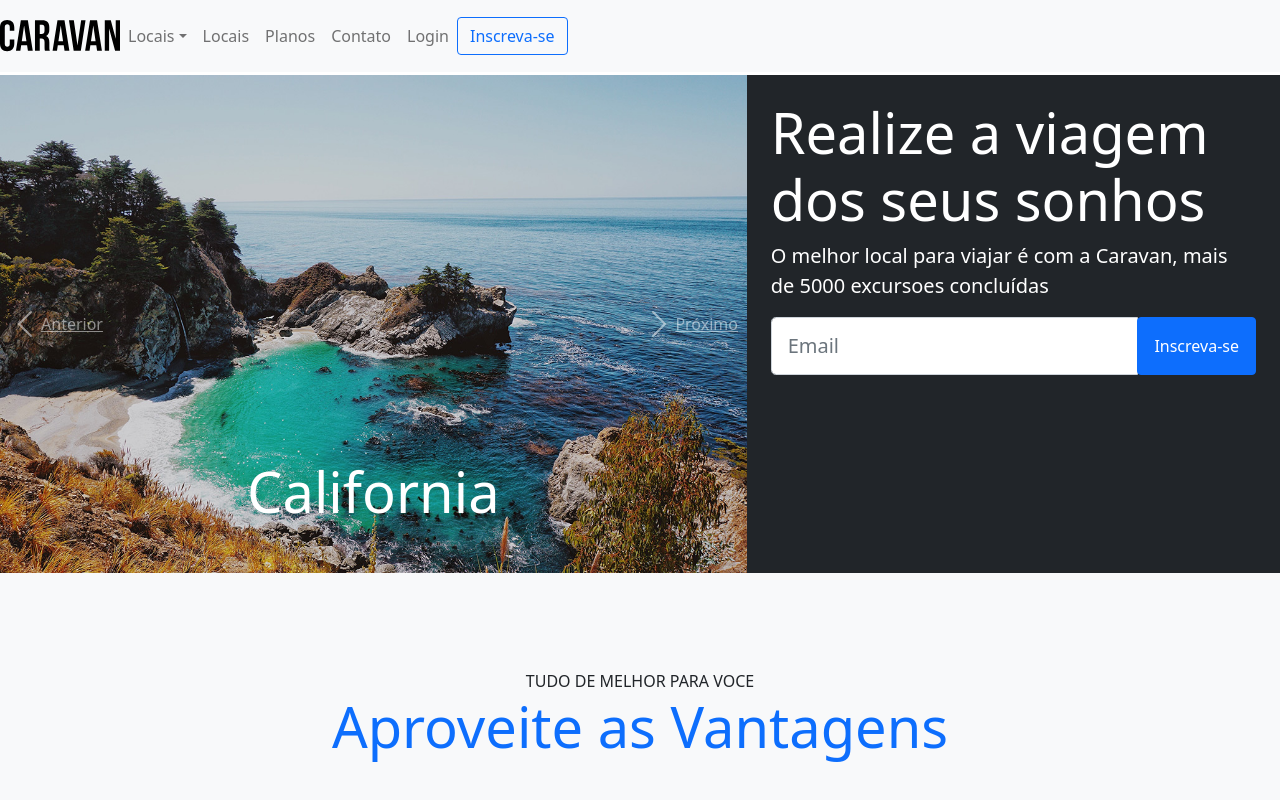
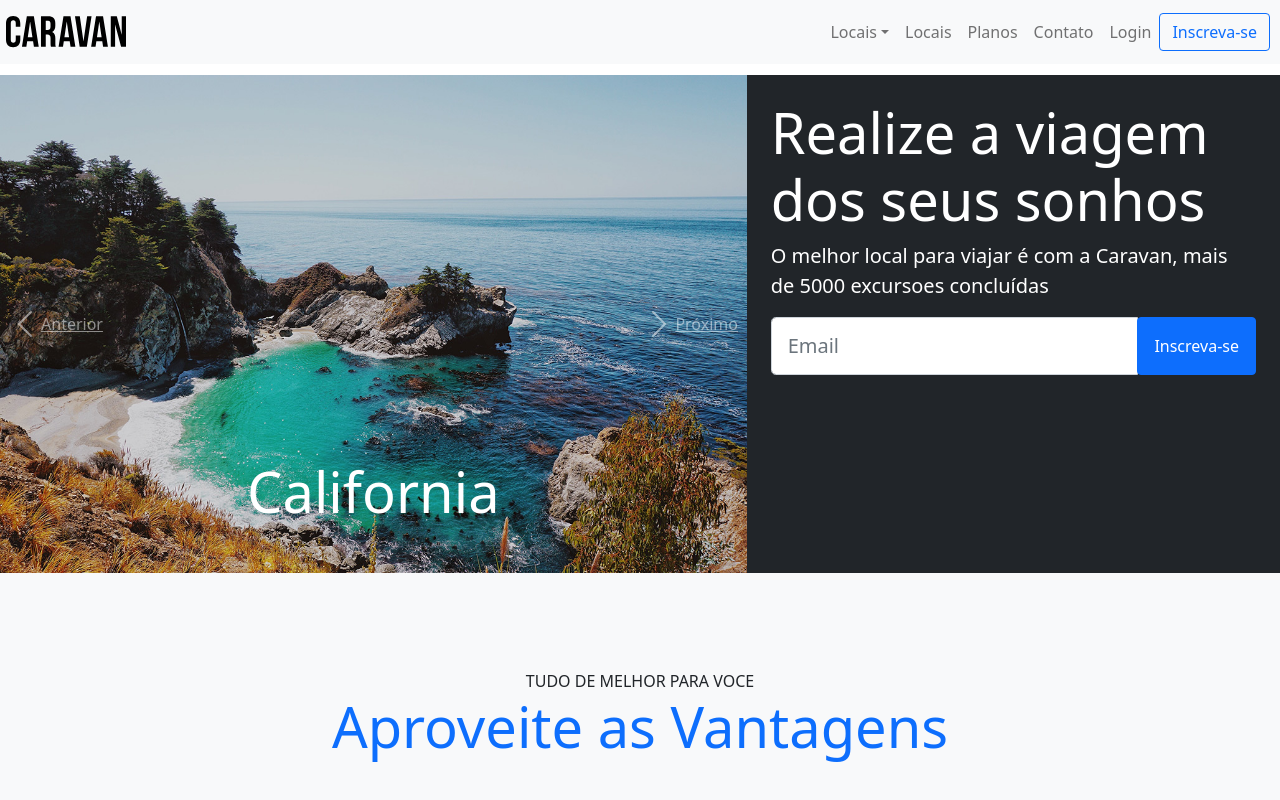
Before and after one commit to Nataliapine/Caravan, a React (Create React App) app: page / in a window 1280 px wide. Shown: the top 800 px of the page. Built offline with nearby package versions, Linux system fonts and the light colour scheme.

Commit message:
updated Navbar

```diff
--- a/src/components/Header/header.css
+++ b/src/components/Header/header.css
@@ -1,10 +1,14 @@
 
 .collapse  {
-    float: right;
+    position: absolute;
+    right: 10px;
 }
 .box-shadow {
     box-shadow: 0 2px 4px 0 rgba(0,0,0,0.5),
                 0 4px 8px 0 rgba(0,0,0,0.5)
+}
+.navbar-bland {
+    margin-left: 6px;
 }
 
 @media screen and (max-width: 767px) {
--- a/src/components/Header/index.js
+++ b/src/components/Header/index.js
@@ -40,7 +40,6 @@ export default function Header() {
                         <button className='btn btn-outline-primary ml-md-2'>Inscreva-se</button>
                     </form>
 
-
                 </div>
             </nav>
         </div>
```
